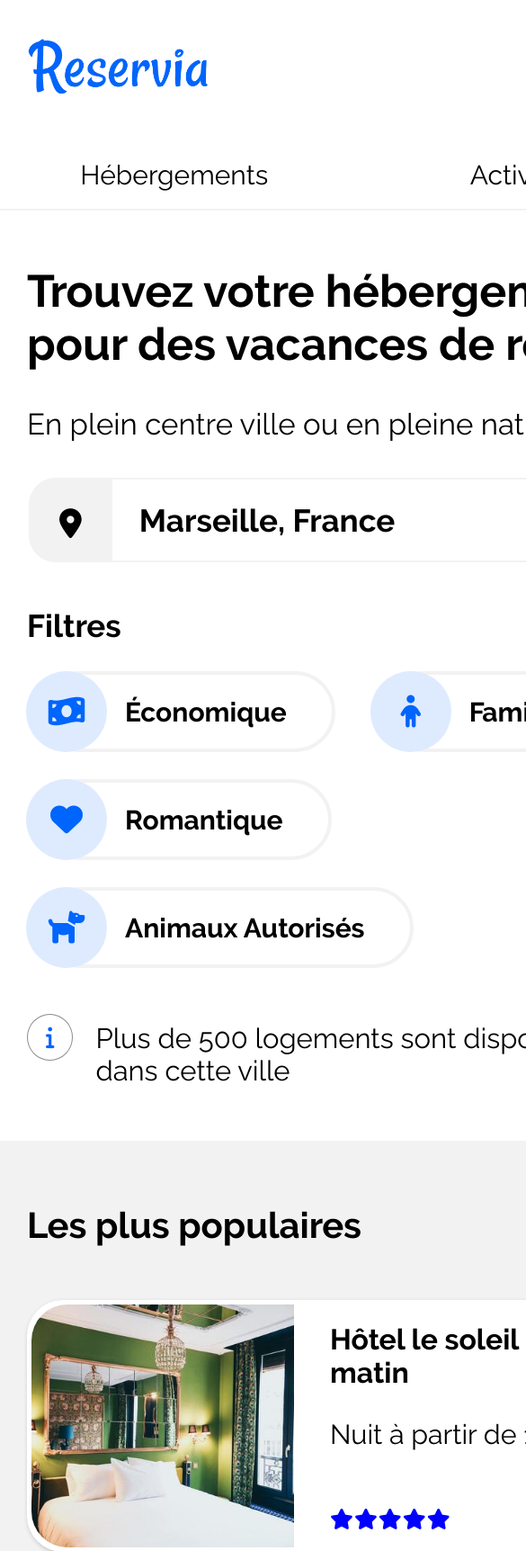
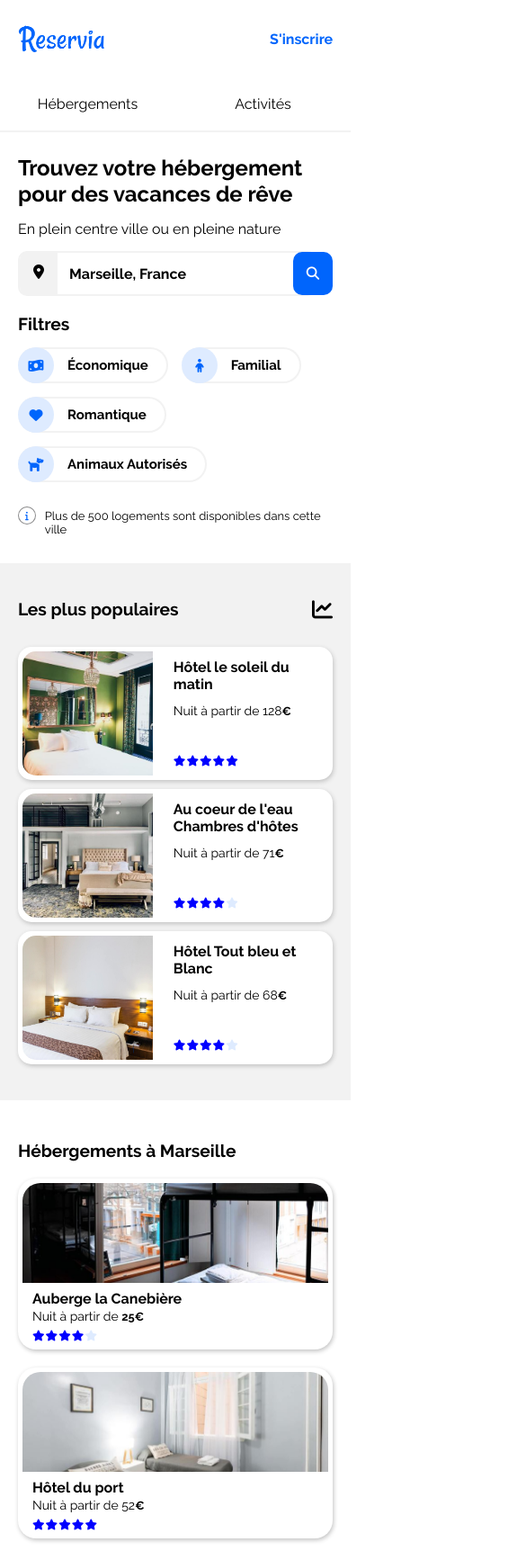
Before and after one commit to Clement-haon/Projet_2_reservia, a plain HTML site: page index.html in a window 390 px wide. Shown: the top 1724 px of the page at 90% size, 585 px wide, since content can reach past the window. Drawn offline with Linux system fonts and the light colour scheme.

Commit message:
edit final

```diff
--- a/index.html
+++ b/index.html
@@ -26,6 +26,8 @@ HTML CSS integration for the prototype of "reservia"
                 <a href="#">S'inscrire</a>
             </div>
         </div>
+    </header>
+    <main>
         <div id="titre-principal">
             <h1>Trouvez votre hébergement pour des vacances de rêve</h1>
             <p>En plein centre ville ou en pleine nature</p>
@@ -44,7 +46,7 @@ HTML CSS integration for the prototype of "reservia"
             <h2>Filtres</h2>
                 <div class="line1">
                         <button class="boxbutton"><i class="fas fa-money-bill-wave"></i>économique</button>
-                    <button class="boxbutton"><i class="fas fa-child"></i>familiale</button>
+                    <button class="boxbutton"><i class="fas fa-child"></i>familial</button>
                 </div>
                 <div class="line2">
                         <button class="boxbutton"><i class="fas fa-heart"></i>romantique</button>
@@ -52,8 +54,6 @@ HTML CSS integration for the prototype of "reservia"
                 </div>
         </div>
         <div id="nblog"><p><i class="fas fa-info"></i>Plus de 500 logements sont disponibles dans cette ville</p></div>
-    </header>
-    <main>
         <section id="boxcenter">
             <div id="hebergement">
                 <h1>Hébergements à Marseille</h1>
@@ -220,7 +220,7 @@ HTML CSS integration for the prototype of "reservia"
                     <a href="#">
                         <div class="flex-element">
                             <div class="imgcontains">
-                                <img src="s/febrian-zakaria-sjvU0THccQA-unsplash.jpg" alt="Hotel tout bleu et blanc">
+                                <img src="m/febrian-zakaria-sjvU0THccQA-unsplash.jpg" alt="Hotel tout bleu et blanc">
                             </div>
                             <div class="detailscontains">
                                 <div class="flex-contains">
--- a/style.css
+++ b/style.css
@@ -183,6 +183,10 @@ form button {
 form button span {
     font-weight: bold;
 }
+form button:hover {
+    color: black;
+}
+
 button {
     border: none;
     background-color: white;
@@ -216,7 +220,8 @@ button .fas {
     flex-direction: row;
 }
 #filtres button:hover {
-    background-color: #F2F2F2;
+    background-color: #0065FC;
+    color: white;
 }
 #filtres button {
     display: flex;
@@ -321,7 +326,7 @@ button .fas {
 #boxcenter h2 {
     font-weight:bold;
     color: black;
-    font-size: 15px;
+    font-size: 16px;
 }
 #boxcenter h3 {
     font-size: 14px;
@@ -436,7 +441,6 @@ main .element-populaire img {
     flex-direction: column;
     height: auto;
     justify-content: space-between;
-    padding-right: 25px;
 }
 #populaire h3 {
     padding-top: 12px;
@@ -568,69 +572,13 @@ footer p {
     font-size: 14px;
     margin: 10px 0 10px 30px;
 }
-footer a:hover {
+a:hover {
     color: #0065FC;
     font-weight: bold;
 }
-
-@media only screen and (max-width : 1180px) and (min-width : 591px) {
-    body {
-        position: absolute;
-    }
-    .top-title {
-        grid-template-columns: 3fr 7fr 1fr 50px 1fr 50px 1fr;
-    }
-    #filtres  {
-        display: block;
-    }
-    #filtres button {
-        margin-top: 15px;
-        margin-left: 0;
-    }
-    #hebergement {
-        grid-template-columns: 1fr 1fr;
-        grid-template-areas : 'title title'
-                             'result1 result2'
-                             'result3 result4'
-                             'result5 result6'
-                             'displayMore displayMore'
-    }
-    #box-bottom {
-        display: grid;
-        grid-template-columns: 1fr 1fr;
-        grid-template-areas: 'title title'
-                             'column1 column3'
-                             'boxactivity-1 boxactivity-2'
-                             'equal-1 equal-2';
-    }
-    /*Barre de recherche */
-    form {
-        height: 65px;
-        max-width: 400px;
-    }
-    form label .fas {
-        height: 65px;
-        padding: 23px;
-    }
-    form input.search {
-        font-size: 1.2em;
-    }
-    form button {
-        font-size: 0.9em;
-        padding: 12.35px;
-        height: 65px;
-    }
-}
-@media only screen and (max-width : 590px) {
-    body {
-        max-height: unset;
-        max-width: unset;
-        position: absolute;
-
-    }
-    header {
-        margin: unset;
-    }
+/*First break-point*/
+@media screen and (max-width: 1100px) {
+    /*header*/
     .top-title {
         display: grid;
         grid-template-columns: 1fr 1fr;
@@ -649,7 +597,7 @@ footer a:hover {
         border-top: none;
         margin-top: 30px;
         margin-bottom: 60px;
-        font-size: 30px;
+        font-size: 1.5rem;
     }
     .nav-hebergement a,
     .nav-activity a {
@@ -670,54 +618,142 @@ footer a:hover {
         display: flex;
         justify-content: flex-end;
         align-items: center;
-        font-size: 30px;
+        font-size: 1.5rem;
         font-weight: 700;
         color: #0065fc;
-        margin-right: 20px;
+        margin-right: 30px;
     }
+    /*edit-title*/
     #titre-principal {
-        font-size: 33px;
+        font-size: 1.5rem;
+        margin-bottom: 2rem;
+
     }
     #titre-principal h1 {
-        margin-left: 30px;
-        margin-right: 30px;
-        font-size: 50px;
+        font-size: 2rem;
     }
-    #titre-principal p {
-        margin: 40px 30px 40px 30px;
+    /*edit search bar*/
+    form {
+        height: 50px;
+        max-width: 400px;
     }
-    /* barre de recherche */
+    form label .fas {
+        height: 50px;
+        padding: 15px;
+    }
+    form input.search {
+        font-size: 1rem;
+    }
+    form button {
+        font-size: 0.9em;
+        padding: 12.35px;
+        height: 48px;
+    }
+    /*edit grid hebergement*/
+    #hebergement {
+        grid-template-columns: 1fr 1fr;
+        grid-template-areas : 'title title'
+                             'result1 result2'
+                             'result3 result4'
+                             'result5 result6'
+                             'displayMore displayMore'
+    }
+    /*edit grid activity*/
+    #box-bottom {
+        display: grid;
+        grid-template-columns: 1fr 1fr;
+        grid-template-areas: 'title title'
+                             'column1 column3'
+                             'boxactivity-1 boxactivity-2'
+                             'equal-1 equal-2';
+    }
+}
+/*second break-point tablette*/
+@media screen and (max-width: 924px){
+    /*edit filtres*/
+    #filtres  {
+        display: block;
+    }
+    #filtres button {
+        margin-top: 15px;
+        margin-left: 0;
+    }
+    /*inversement hebergement et populaire*/
+    #boxcenter {
+        display: flex;
+        flex-direction: column-reverse;
+        margin-bottom: 20px;
+        gap: unset;
+    }
+    main .element-populaire {
+        max-width: 100%;
+    }
+    /*carre populaire*/
+    #populaire {
+        display: flex;
+        flex-wrap: wrap;
+        margin-bottom: 20px;
+    }
+    #title-populaire {
+        width: 100%;
+    }
+
+}
+/*third breack-point*/
+@media screen and (max-width: 600px){
+    /*edit header*/
+    header {
+        margin: 0;
+    }
+    .logo img {
+        padding-left: 20px;
+    }
+    .login {
+        margin-right: unset;
+    }
+    .login a {
+        margin-right: 20px;
+        font-size: 1rem;
+    }
+    .nav-hebergement, .nav-activity {
+        font-size: 1rem;
+        margin-top: 20px;
+        margin-bottom: 25px;
+    }
+    .nav-hebergement a,
+    .nav-activity a {
+        font-weight: normal;
+        padding-left: unset;
+        padding-right: unset;
+    }
+    /*edit title*/
+    #titre-principal {
+        margin: 0 20px;
+        font-size: 1rem;
+    }
+    #titre-principal h1 {
+        font-size: 1.5rem;
+    }
+    /*edit search bar pour la longueur*/
     form {
-        margin-left: 58px;
-        margin-right: 50px;
-        height: 94px;
-        max-width: 100%;
+        margin-left: 20px;
+        margin-right: 20px;
+        max-width: 85%;
         border: solid 2px #F2F2F2;
     }
-    form label {
-        margin-left: -28px;
-    }
-    form label .fas {
-        padding: 34px;
-        height: 94px;
-        font-size: 33px;
-        border-bottom-left-radius: 30px;
-        border-top-left-radius: 30px;
-    }
     form input.search {
-        padding: 21px 0 21px 30px;
-        font-size: 35px;
         border-left: hidden;
         border-right: hidden;
         position: relative;
         width: 100%;
     }
     form button {
-        height: 94px;
-        border-radius: 30px;
+        border-radius: 10px;
         margin-right: -20px;
+        width: 48px;
 
     }
+    /*new button*/
     form button span {
         display: none;
     }
@@ -725,196 +761,108 @@ footer a:hover {
         background-color: #0065FC;
         display: flex;
         flex: 1;
-        font-size: 33px;
         justify-content: center;
-        padding: 18px;
         color: white;
         border: none;
         border-radius: 30px;
     }
-    /*filtre*/
+    /*filtre en block*/
     #filtres {
         display: block;
-        margin-left: 30px;
-        margin-right: 30px;
-        margin-top: 50px;
+        margin-left: 20px;
+        margin-right: 20px;
     }
     #filtres h2 {
-        font-size: 35px;
+        font-size: 1.2rem;
     }
     #filtres .line2 {
         display: block;
     }
-    #filtres button {
-        height: 90px;
-        border-radius: 45px;
-        border: 4px solid #F2F2F2;
-        font-size: 30px;
-        margin: 30px 40px 0 15px;
-        padding-right: 50px;
-    }
-    #filtres button .fas {
-        height: 90px;
-        width: 90px;
-        margin-left: -20px;
-        margin-right: 20px;
-        font-size: 36px;
-    }
+    /*agrandissement nombre de logement*/
     #nblog {
-        margin: 60px 30px 60px 30px;
-    }
-    #nblog p{
-        font-size: 31px;
+        margin: 0 20px;
     }
     #nblog p .fas {
-        max-height: unset;
-        max-width: unset;
-        margin-top: -38px;
-        margin-right: 25px;
-        height: 52px;
-        width: 52px;
-        padding: 20px;
-        font-size: 25px;
+        margin-top: -16px;
     }
-    /*container*/
+    /*reset margin*/
     main {
-        margin: unset;
+        margin: 0;
     }
-    #boxcenter {
-        display: flex;
-        flex-direction: column-reverse;
-        margin-bottom: 20px;
-        gap: unset;
-    }
-    #boxcenter span {
-        font-size: unset;
-    }
-    #boxcenter #afficherPlus {
-        font-size: 34px;
-        margin-top: 60px;
-        padding-bottom: unset;
-    }
-    .starcontains i {
-        font-size: 23px;
-    }
-    #boxcenter h1 {
-        font-size: 2.5em;
-    }
-    #boxcenter h2 {
-        font-size: 2em;
-    }
-    #boxcenter h3 {
-        font-size: 1.9em;
-    }
-    /* populaire*/
     #populaire {
         border-radius: unset;
-        padding: 70px 30px 60px 30px;
-        gap: unset;
-        display: block;
-        grid-template-rows: unset;
-        grid-template-areas: unset;
-    }
-    #populaire #title-populaire {
-        padding-bottom: 40px;
-    }
-    main .element-populaire {
-        max-width: unset;
-        min-height: unset;
-        max-height: 280px;
-        margin-top: 20px;
-        border-radius: 40px;
-    }
-    main .element-populaire .imgcontains {
-        width:42%;
-        height: 280px;
-        border-radius: 40px 40px 0 0;
-    }
-    main .element-populaire img {
-        min-width: 42%;
-        max-height: 270px;
-        border-radius: 40px 0 0 40px;
+        gap: 10px;
+        padding: 40px 20px;
     }
     #populaire .detailscontains {
-        height: unset;
-        margin: 20px 0 20px 40px;
+        margin-left: 25px;
+        margin-bottom: 5px;
     }
-    #populaire .detailscontains h2 {
-        padding-bottom: 20px;
+    #title-populaire {
+        width: 100%;
+        margin-bottom: 20px;
     }
-    #populaire #title-populaire i {
-        font-size: 42px;
-    }
-    /* hebergement*/
+    /*hebergement en flex column bg white*/
     #hebergement {
         display: flex;
         flex-wrap: wrap;
         background-color: white;
-        padding: 70px 30px 50px 30px;
         gap: unset;
+        padding: 25px 20px;
     }
+    /*reglage hauteur element*/
     .element-search {
-        max-height: 430px;
-        margin-top: 30px;
-        border-radius: 40px;
+        margin-top: 20px;
+        border-radius: 20px;
+        max-height: 190px;
     }
     .element-search .imgcontains {
-        height: 66%;
-        border-radius: 40px 40px 0 0;
+        border-radius: 20px 20px 0 0;
+        height: 60%;
     }
     .element-search img {
-        border-radius: 40px 40px 0 0;
+        border-radius: 20px 20px 0 0;
     }
     #hebergement .detailscontains {
-        height: 30%;
-        margin-left: 20px;
+        margin-left: 11px;
+        height: 36%;
     }
-    .detailscontains h2 {
-        font-size: 1.8em;
+    #afficherPlus {
+        padding-top: 25px;
+        padding-bottom: 0;
     }
-    .detailscontains h3 {
-        font-size: 1.7em;
-    }
-    #boxcenter a {
-        font-size: unset;
-    }
-    /* activité */
+    /*passage en flex activity column*/
     #box-bottom {
         display: flex;
         flex-direction: column;
-        padding-left: 30px;
-        padding-right: 30px;
+        padding-left: 20px;
+        padding-right: 20px;
         gap: unset;
+        margin-bottom: 20px;
     }
     #box-bottom h1 {
-        font-size: 2.5em;
-        margin-bottom: 40px;
-        margin-top: 40px;
+        margin-bottom: 20px;
+        margin-top: 20px;
     }
+    /*reglage taille element*/
     .boxactivity {
-        max-height: unset;
-        margin-bottom: 50px;
-        border-radius: 40px;
-    }
-    .boxactivity .img-activity {
-       height: unset;
+        max-height: 200px;
+        border-radius: 20px;
     }
     .boxactivity .img-activity img {
-        height: unset;
-        border-radius: 40px;
+        height: 100%;
+        border-radius: 20px;
+        object-position: 0 27%;
     }
     .activitydescription {
-        height: 100px;
+        height: 25%;
         width: 100%;
-        padding-left:25px;
-        font-weight: bold;
-        font-size: 2em;
         background-color: white;
-        border-bottom-left-radius: 40px;
-        border-bottom-right-radius: 40px;
+        border-bottom-left-radius: 20px;
+        border-bottom-right-radius: 20px;
     }
     #column1, #column3 {
-        max-height: 400px;
+        max-height: 200px;
         width: 100%;
     }
     #column1 a,
@@ -929,59 +877,51 @@ footer a:hover {
     #column1 .img-activity img,
     #column3 .img-activity img {
         height: 100%;
-        max-height: 400px;
+        max-height: 200px;
 
     }
     #column2 {
         display: flex;
         flex-direction: column;
-        max-height: 850px;
+        max-height: 440px;
     }
     #doublebox-1 {
         width: 100%;
-        height: 400px;
-        margin-bottom: 50px;
-        border-radius: 40px;
-    }
-    #doublebox-1 .img-activity {
-        height: unset;
-        max-height: 400px;
+        height: 200px;
+        margin-bottom: 20px;
+        border-radius: 20px;
     }
     #doublebox-1 .img-activity img {
         height: unset;
-        max-height: 400px;
+        max-height: 200px;
+        object-position: 0 48%;
     }
 
     #doublebox-2 {
         width: 100%;
-        height: 400px;
-        border-radius: 40px;
-    }
-    #doublebox-2 .img-activity {
-        height: unset;
-        max-height: 400px;
+        height: 200px;
+        border-radius: 20px;
     }
     #doublebox-2 .img-activity img {
-        height: unset;
-        max-height: 400px;
+        height: 100%;
+        object-position: 0 3%;
     }
     #column4 {
         display: block;
-        max-height: 850px;
+        max-height: 440px;
     }
     #column4 .double-equal {
         width: 100%;
-        height: 400px;
-        margin-bottom: 50px;
-        border-radius: 40px;
+        height: 200px;
+        margin-bottom: 20px;
+        border-radius: 20px;
     }
     #column4 .double-equal .img-activity {
-        max-height: 400px;
         width: 100%;
         overflow: hidden;
     }
     #column4 .double-equal .img-activity img {
-        height: 400px;
+        height: 100%;
     }
     /*footer*/
     footer {
@@ -990,13 +930,20 @@ footer a:hover {
         padding: 30px;
     }
     footer h1 {
-        font-size: 30px;
+        font-size: 1.1rem;
         margin-left: 0;
+        margin-top: 20px;
     }
     footer p {
-        font-size: 25px;
+        font-size: 1rem;
         margin-bottom: 20px;
         margin-left: 0;
     }
 }
+@media screen and (max-width: 400px) {
+    /*réglage taille image populaire*/
+    main .element-populaire img {
+        min-width: unset;
+        width: 145px;
+    }
 }
```
